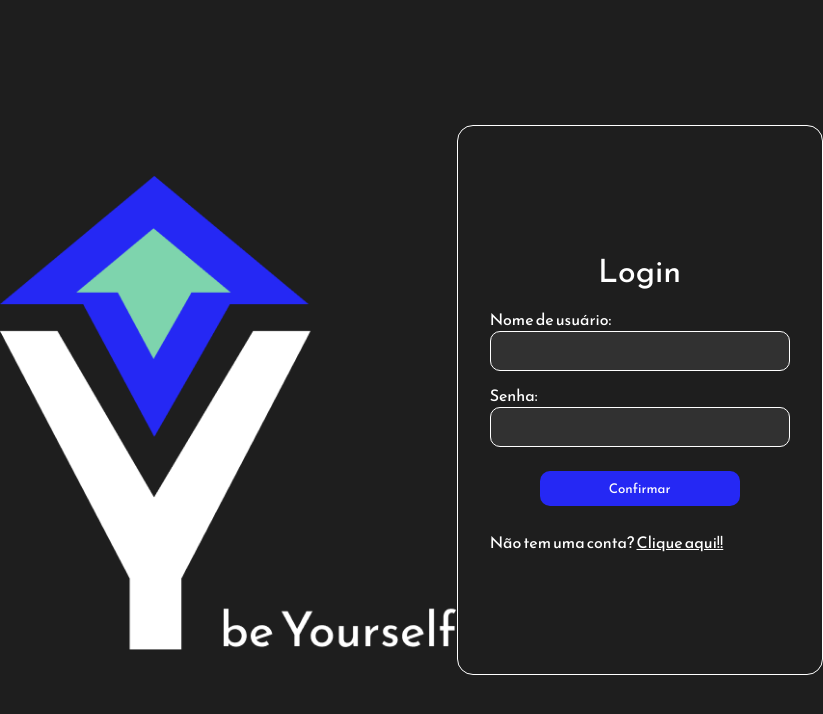
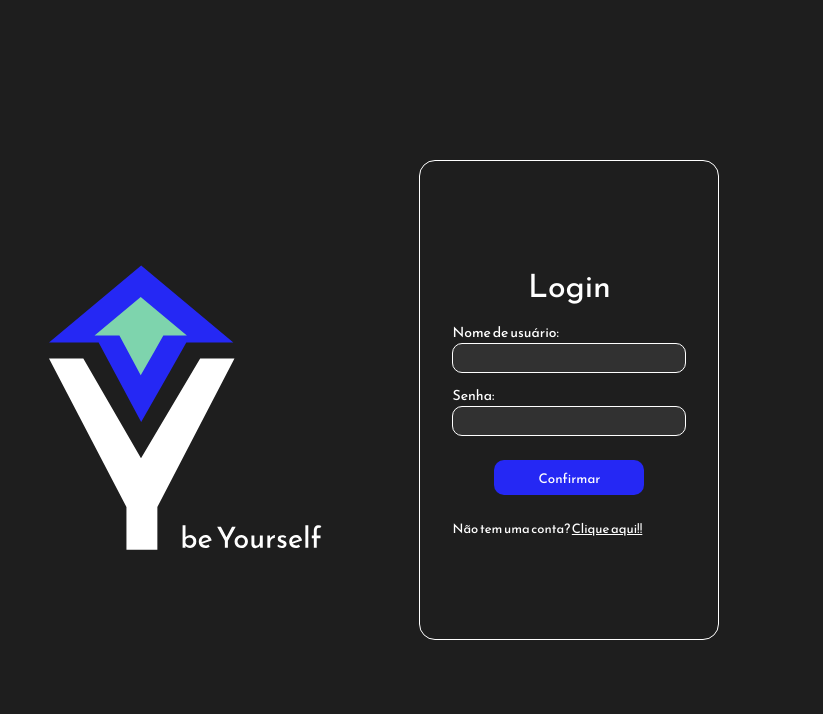
Before and after one commit to CarlosfcPinheiro/Y, a plain HTML site: page pages/login.html in a window 768 px wide. Shown: the whole page, 823 px wide, since content can reach past the window. Drawn offline with Linux system fonts and the light colour scheme.

Commit message:
Media tablet finalizada

```diff
--- a/pages/login.html
+++ b/pages/login.html
@@ -9,7 +9,7 @@
 </head>
 <body>
     <main>
-        <img src="../images/logo.png" alt="Imagem logo Be Yourself">
+        <img src="../images/logo.svg" alt="Imagem logo Be Yourself">
 
         <form>
             <h1>Login</h1>
--- a/style/styleLoginRegisterMedia.css
+++ b/style/styleLoginRegisterMedia.css
@@ -1,4 +1,4 @@
-@media screen and (max-width:600px) {
+@media screen and (max-width:700px) {
     main{
         img{
             display: none;
@@ -29,3 +29,36 @@
         }
     }
 }
+
+@media screen and (max-width: 980px) and (min-width: 701px) {
+    main{
+        img{
+            height: 300px;
+        }
+
+        form{
+            height: 480px;
+            width: 300px;
+
+            fildset{
+                label{
+                    font-size: 14px;
+                }
+
+                input{
+                    width: 100%;
+                    height: 30px;
+                }
+            }
+
+            #buttonLogin{
+                width: 150px;
+            }
+
+            a,p{
+              font-size: 13px;
+            }
+        }
+
+    }
+}
```
Also changed, not shown: pages/register.html (+1 -1 lines), images/icon.png (deleted), images/icon.svg (added), images/logo.png (deleted), images/logo.svg (added).
